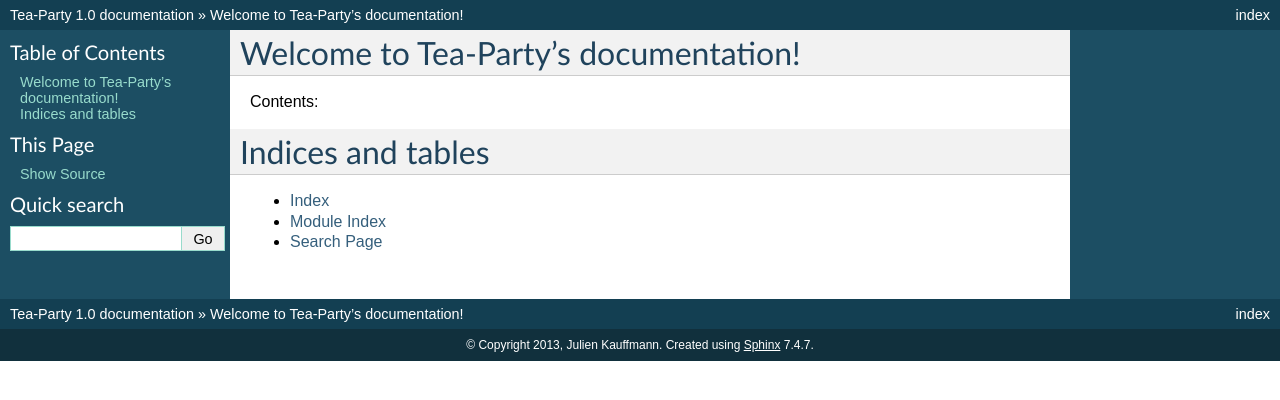
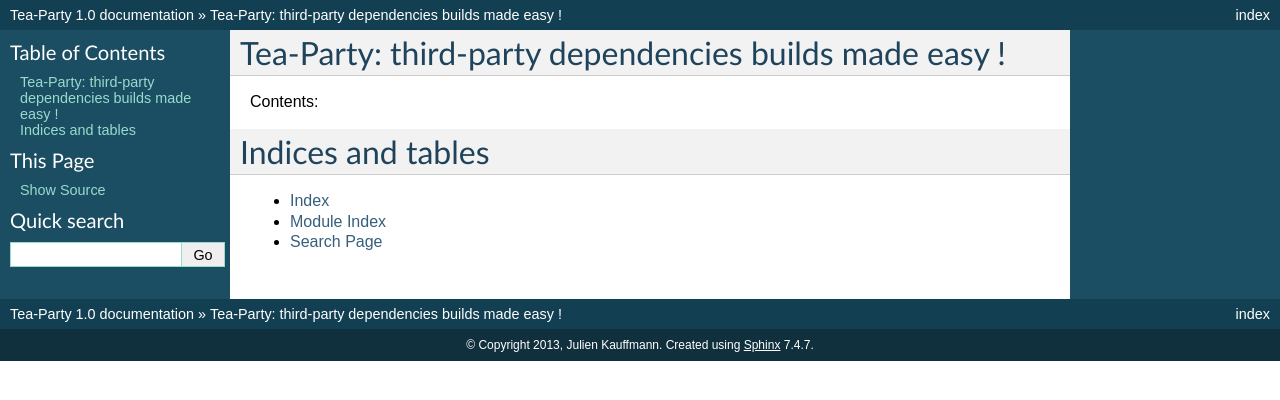
Before and after one commit to freelan-developers/teapot, a Sphinx documentation site: the page built from docs/index.rst, in a window 1280 px wide. Shown: the top 400 px of the page. Built offline with Sphinx 7.4.7, drawn with Linux system fonts in a browser that asks for light colours.

Commit message:
Changed documentation title

```diff
--- a/docs/index.rst
+++ b/docs/index.rst
@@ -3,8 +3,8 @@
    You can adapt this file completely to your liking, but it should at least
    contain the root `toctree` directive.
 
-Welcome to Tea-Party's documentation!
-=====================================
+Tea-Party: third-party dependencies builds made easy !
+======================================================
 
 Contents:
 
```
